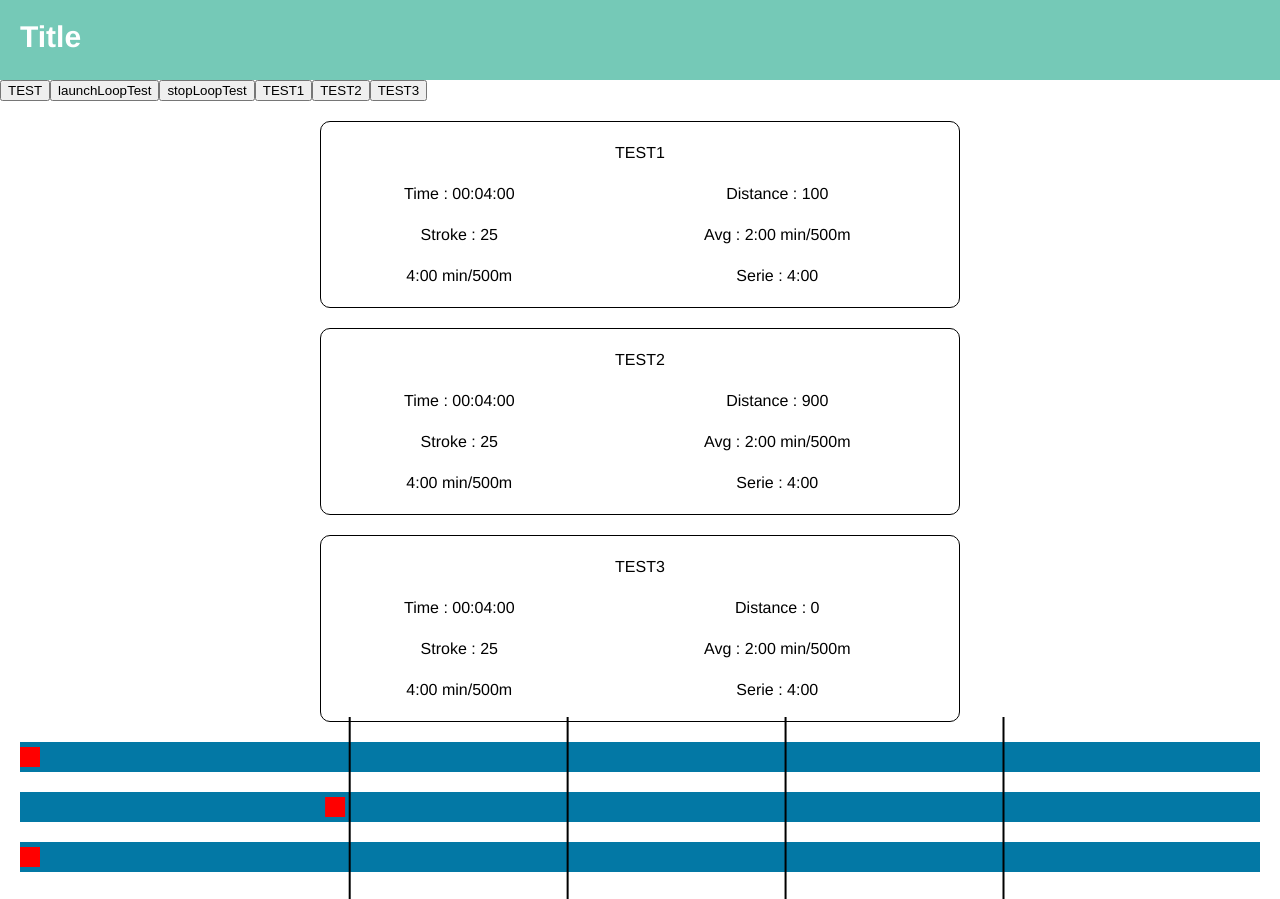
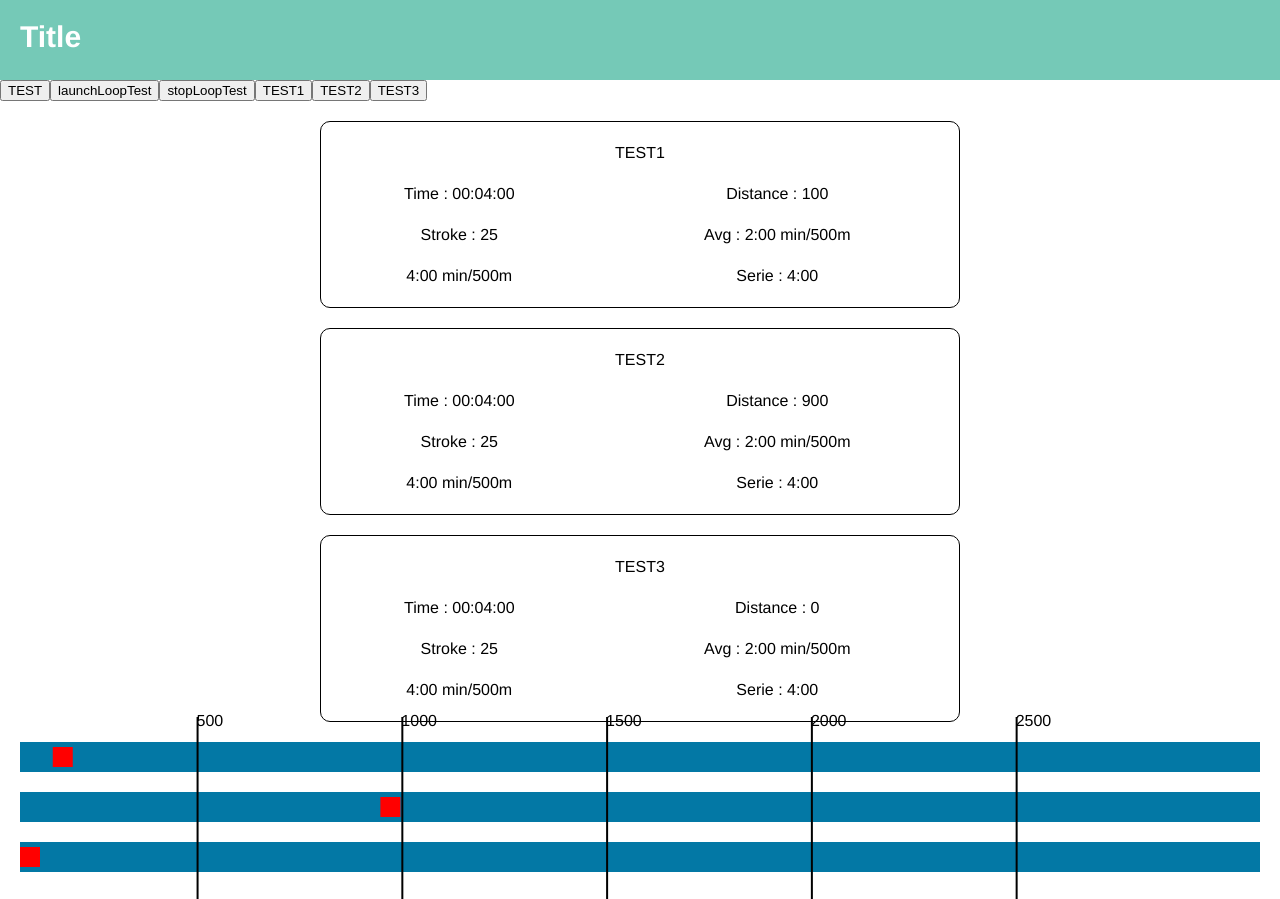
Before and after one commit to parrinit/Ergmeeting_React, a React (Create React App) app: page / in a window 1280 px wide. Built offline with nearby package versions, Linux system fonts and the light colour scheme.

Commit message:
Update 3 files

```diff
--- a/public/styles/style.css
+++ b/public/styles/style.css
@@ -60,10 +60,17 @@ body {
 
 /* BANDA */
 .bandStyle{
-border: 1px solid black;
+  border: 1px solid black;
   height: calc(100% + 50px);
   position: absolute;
   top: -25px;
   /* left: 20px; */
   z-index: 999;
 }
+
+.bandLabelStyle{
+  position: absolute;
+  top: -30px;
+  /* left: 20px; */
+  z-index: 999;
+}
--- a/src/component/RecordList/Boat/Band.jsx
+++ b/src/component/RecordList/Boat/Band.jsx
@@ -7,7 +7,10 @@ const Band = (props) =>{
         transform: `translate(${x}px)`
     };
     return(
-        <div style={styles} className="bandStyle"></div>
+        <div>
+            <div style={styles} className="bandLabelStyle">{props.label}</div>
+            <div style={styles} className="bandStyle"></div>
+        </div>
     )
 }
 
--- a/src/component/RecordList/Boat/BoatList.jsx
+++ b/src/component/RecordList/Boat/BoatList.jsx
@@ -10,7 +10,7 @@ const BoatList = (props) => {
 
     var athleteList = props.athleteList;
     var workoutData= props.workoutData;
-    var rangeMin = 200;
+    var rangeMin = 20;
     var rangeMax = 2999;
 
     var unitPxDistance = width / (rangeMax - rangeMin) ;
@@ -38,8 +38,8 @@ const BoatList = (props) => {
         console.log("nextBandMeterTemp",nextBandMeterTemp);
         valueCount = Math.ceil(nextBandMeterTemp) * step;
         console.log("valueCount",valueCount);
-        while(valueCount <= (rangeMax-step)){
-          valueCount += step;
+        var indexBand = 0
+        while(valueCount <= rangeMax){
           console.log(valueCount);
           var px = 0
           if (valueCount > rangeMin) {
@@ -51,8 +51,10 @@ const BoatList = (props) => {
             px = width;
           }
           objBand.push(
-            <Band px ={px} ></Band>
+            <Band key={indexBand} px ={px} label={valueCount}></Band>
           )
+          indexBand++;
+          valueCount += step;
         }
       }
 
```
